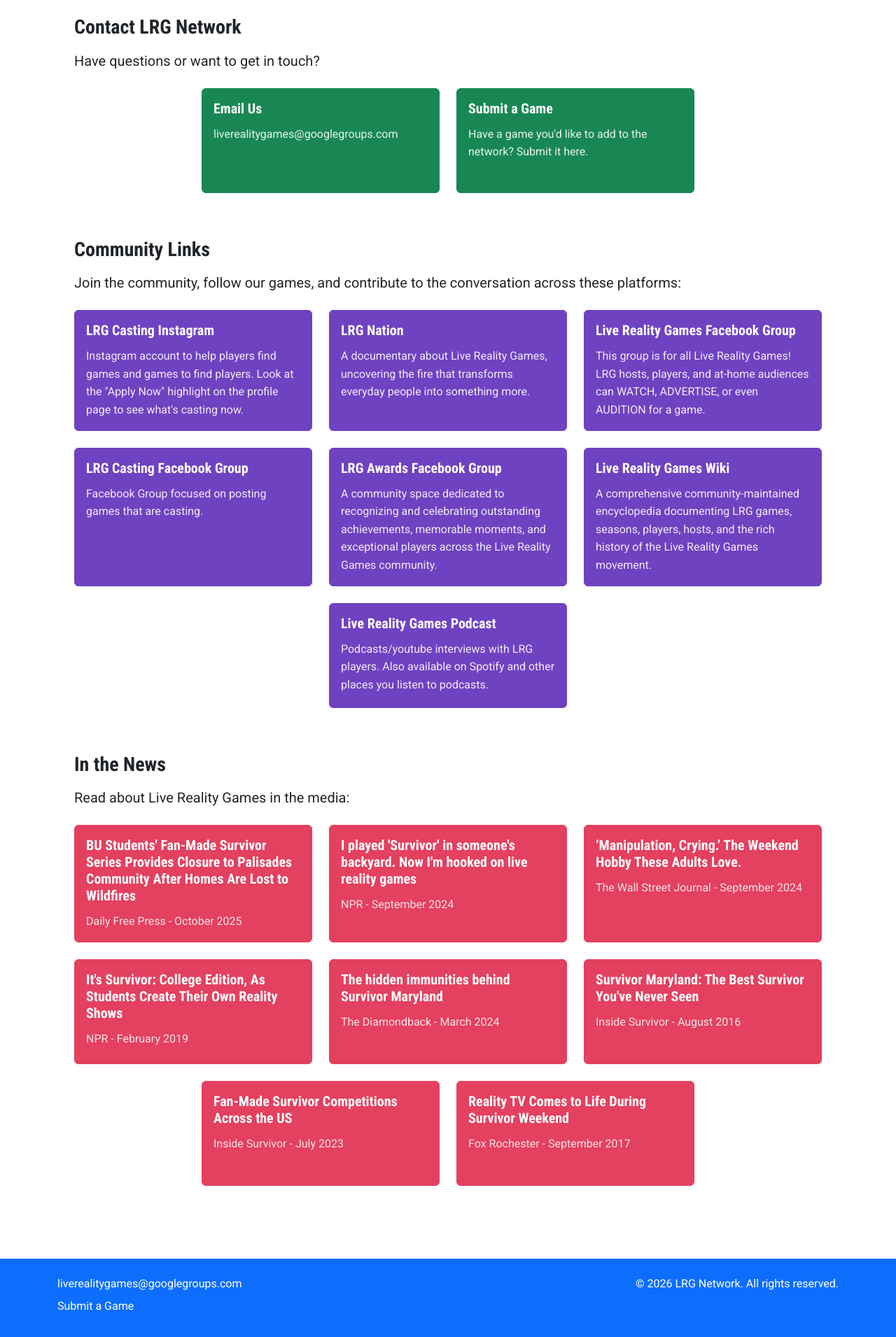
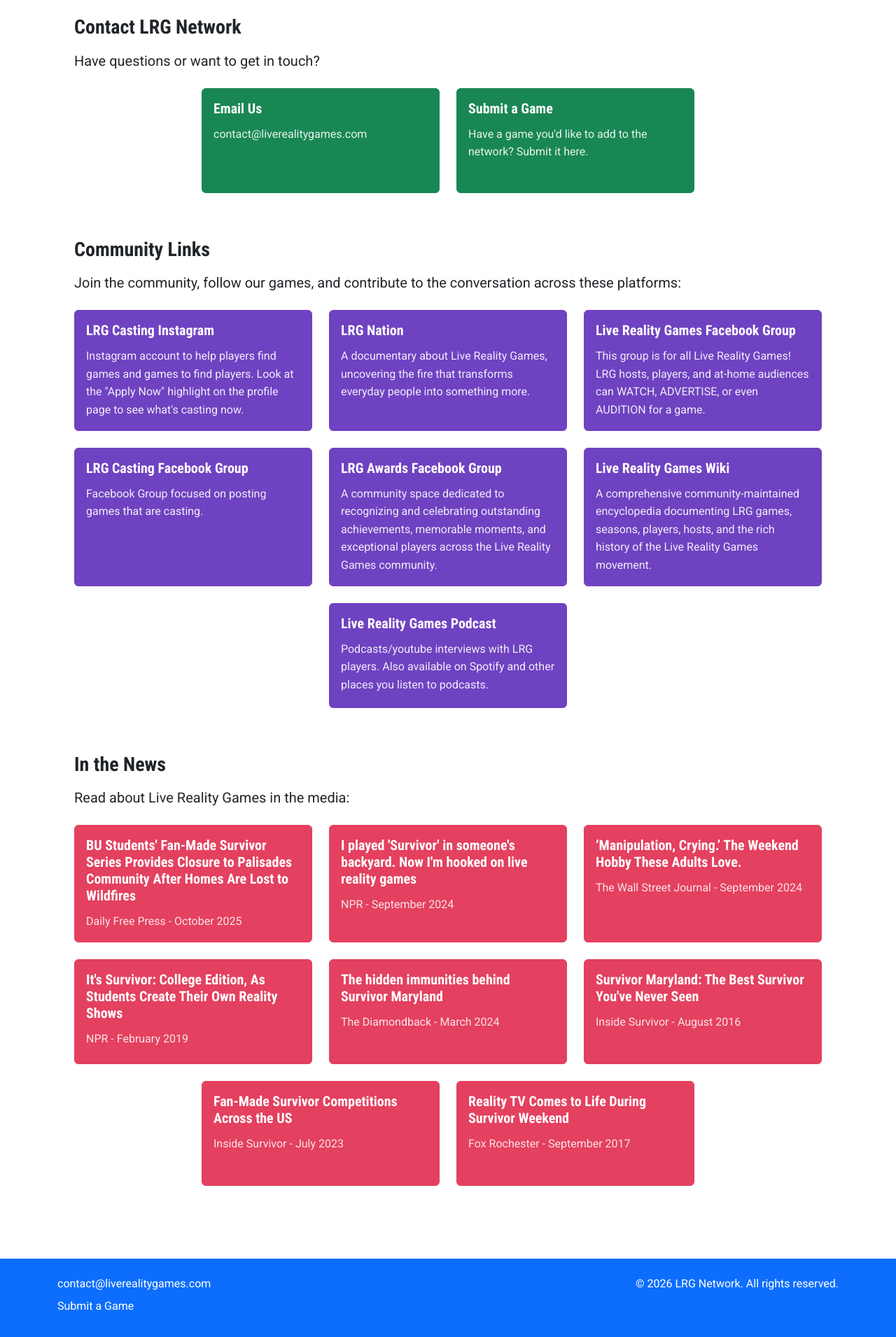
Before and after one commit to liverealitygames/lrg-network, a Django app: template templates/static_pages/community.html in a window 1280 px wide. Shown: the part 146-2057 px from the top of the page at 70% size. Run offline with Django 5.2, Linux system fonts and the light colour scheme; the template is opened without the code that fills it, so the values that code supplies are empty; some libraries are stand-ins or nearby versions.

Commit message:
Update email address (#102)

```diff
--- a/templates/base.html
+++ b/templates/base.html
@@ -95,8 +95,8 @@
                 <div class="col-12 col-md-6">
                     <ul class="list-unstyled mb-0">
                         <li class="mb-2">
-                            <a href="mailto:liverealitygames@googlegroups.com" class="text-white text-decoration-none footer-link">
-                                liverealitygames@googlegroups.com
+                            <a href="mailto:contact@liverealitygames.com" class="text-white text-decoration-none footer-link">
+                                contact@liverealitygames.com
                             </a>
                         </li>
                         <li class="mb-2">
--- a/templates/static_pages/community.html
+++ b/templates/static_pages/community.html
@@ -17,11 +17,11 @@
     <p class="lead mb-4">Have questions or want to get in touch?</p>
     <div class="row row-cols-1 row-cols-md-2 row-cols-lg-3 g-4 justify-content-center">
       <div class="col">
-        <a href="mailto:liverealitygames@googlegroups.com" class="text-decoration-none text-body">
+        <a href="mailto:contact@liverealitygames.com" class="text-decoration-none text-body">
           <div class="card bg-body-tertiary border h-100 btn-hover-scale transition">
             <div class="card-body">
               <h5 class="card-title">Email Us</h5>
-              <p class="card-text">liverealitygames@googlegroups.com</p>
+              <p class="card-text">contact@liverealitygames.com</p>
             </div>
           </div>
         </a>
```
